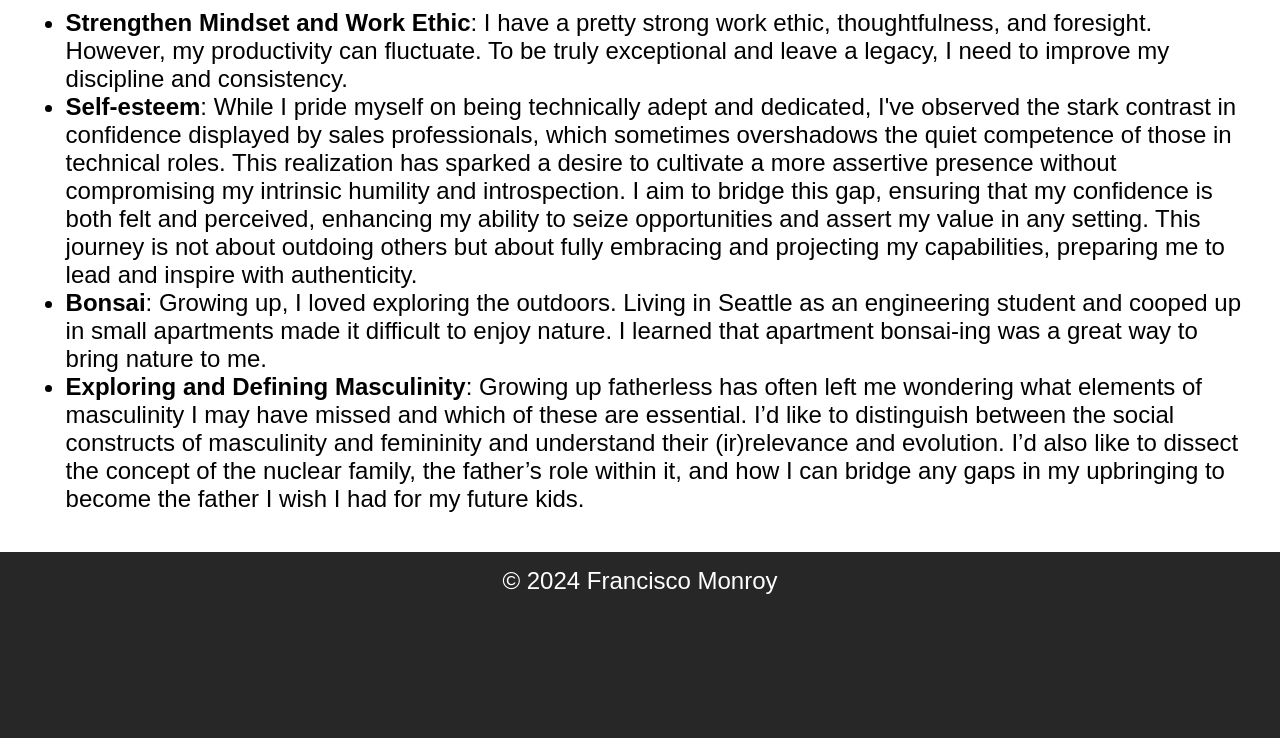
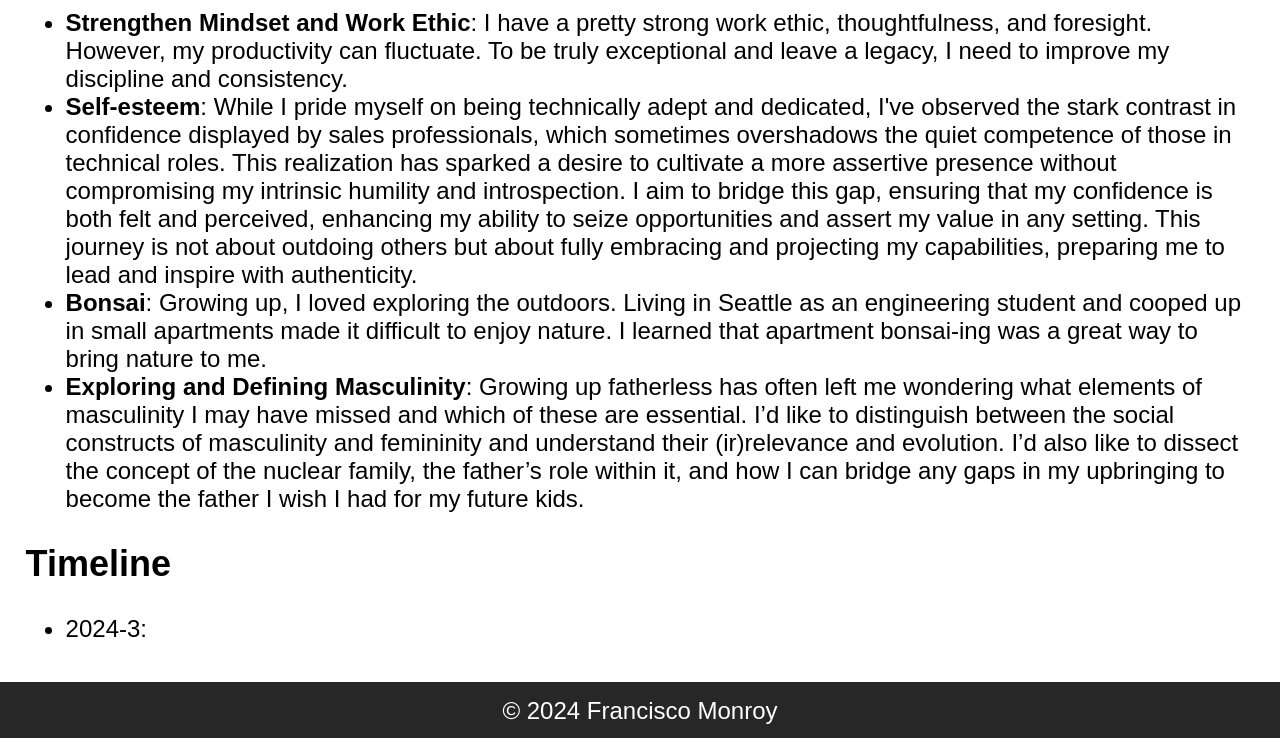
Before and after one commit to Enigmatic-Mind/enigmatic-mind.github.io, a plain HTML site: page public/emotional.html in a window 1280 px wide. Shown: the part 578-1316 px from the top of the page. Before the commit the page ends 1186 px from the top, so only its background shows below. Drawn offline with Linux system fonts and the light colour scheme.

Commit message:
adding timelines to each area

```diff
--- a/public/emotional.html
+++ b/public/emotional.html
@@ -50,7 +50,16 @@
                 <li><b>Exploring and Defining Masculinity</b>: Growing up fatherless has often left me wondering what elements of masculinity I may have missed and which of these are essential. I’d like to distinguish between the social constructs of masculinity and femininity and understand their (ir)relevance and evolution. I’d also like to dissect the concept of the nuclear family, the father’s role within it, and how I can bridge any gaps in my upbringing to become the father I wish I had for my future kids.</li>
             </ul>
         </div>
+
+        <div>
+            <h2>Timeline</h2>
+            <ul>
+                <li>2024-3: </li>
+            </ul>
+        </div>
+
     </div>
+
 
 
     <footer class="nav-footer">
```
Also changed, not shown: public/environmental.html (+9 -0 lines), public/intellectual.html (+9 -0 lines), public/lifeops.html (+9 -0 lines), public/occupational.html (+9 -0 lines), public/physical.html (+9 -0 lines), public/social.html (+9 -0 lines), public/spiritual.html (+9 -0 lines).
